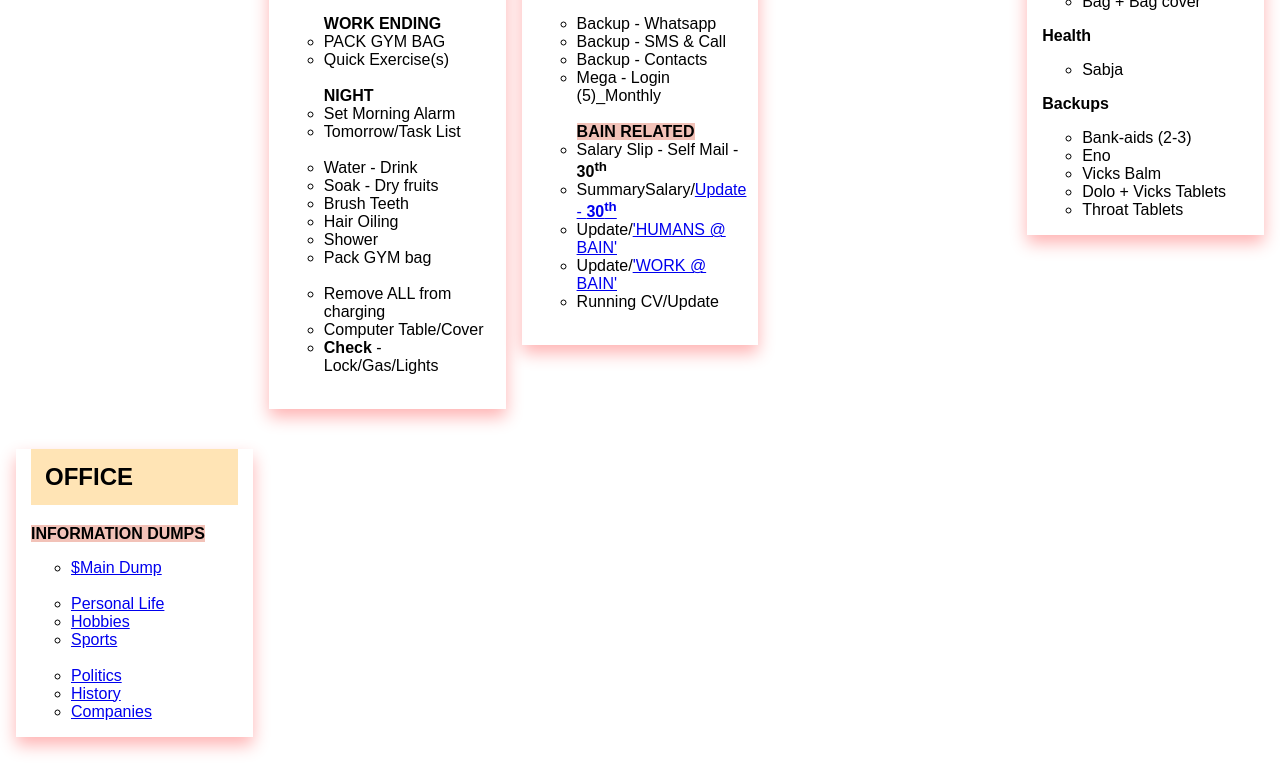
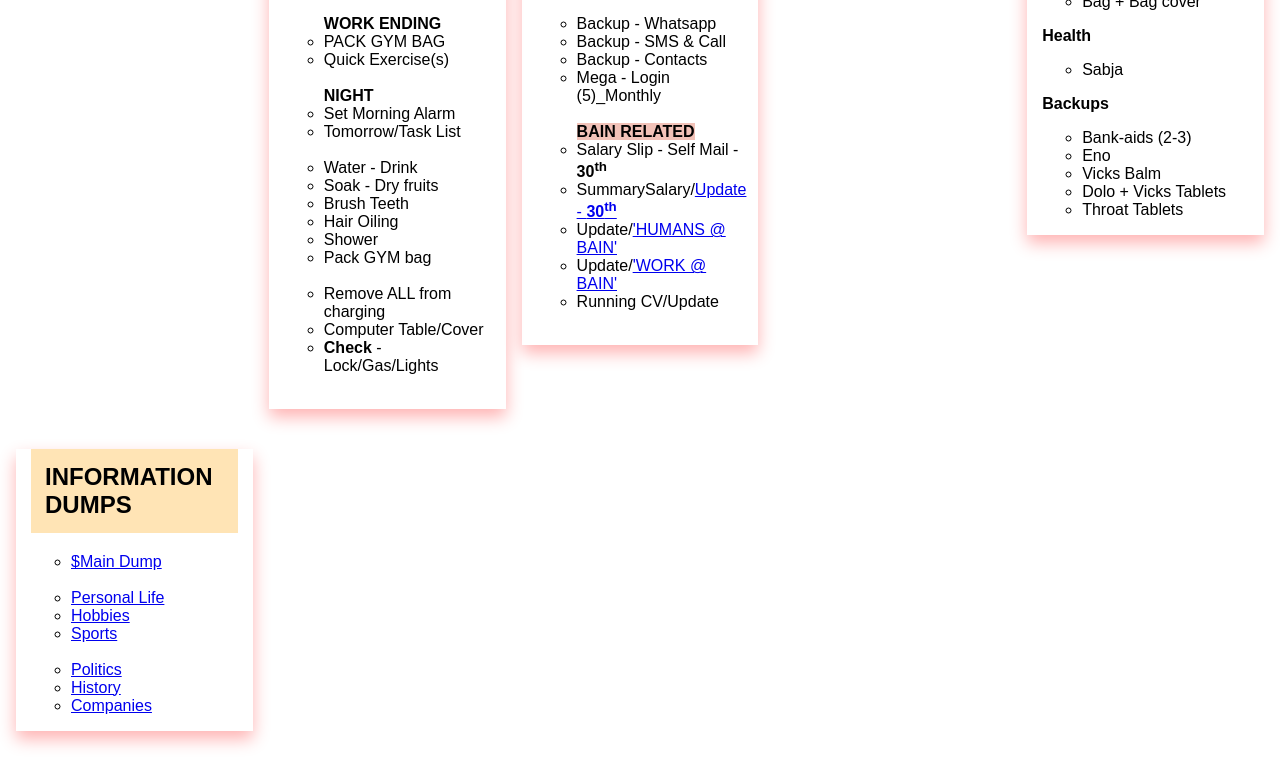
Before and after one commit to kishan1697/LinkedSites, a plain HTML site: page index.html in a window 1280 px wide. Shown: the part 1207-1970 px from the top of the page. Drawn offline with Linux system fonts and the light colour scheme.

Commit message:
Update index.html

```diff
--- a/index.html
+++ b/index.html
@@ -1,4 +1,5 @@
-<!--Link to editing url:
+<!--Link to editing url: Paste and open this directly
+
 https://github.com/kishan1697/LinkedSites/edit/master/index.html
 
  -->
@@ -455,9 +456,9 @@ https://github.com/kishan1697/LinkedSites/edit/master/index.html
 	  <div class="column">
 	    <div class="card">
 	      <div class="container">
-	       <h2 class="Set1">OFFICE</h2>
+	       <h2 class="Set1">INFORMATION DUMPS</h2>
 
- 				<mark><b>INFORMATION DUMPS</b></mark>
+
  				<ul style="list-style-type:circle">
  				<li><a href="https://docs.google.com/document/d/1KN4asjM3K1PBbcQjq13RsSkNc9-8XMiqkgJKa8kxKOk/edit">$Main Dump</a></li>
  				<br>
```
